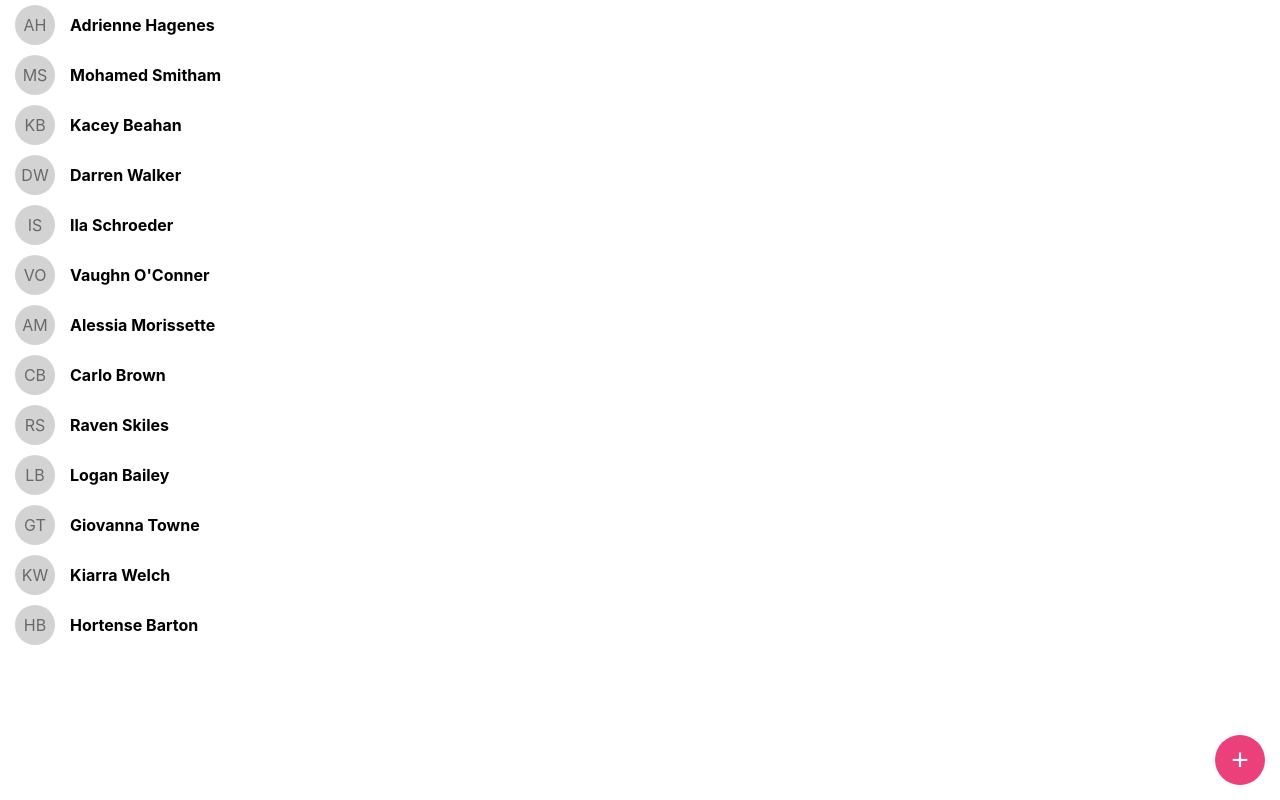
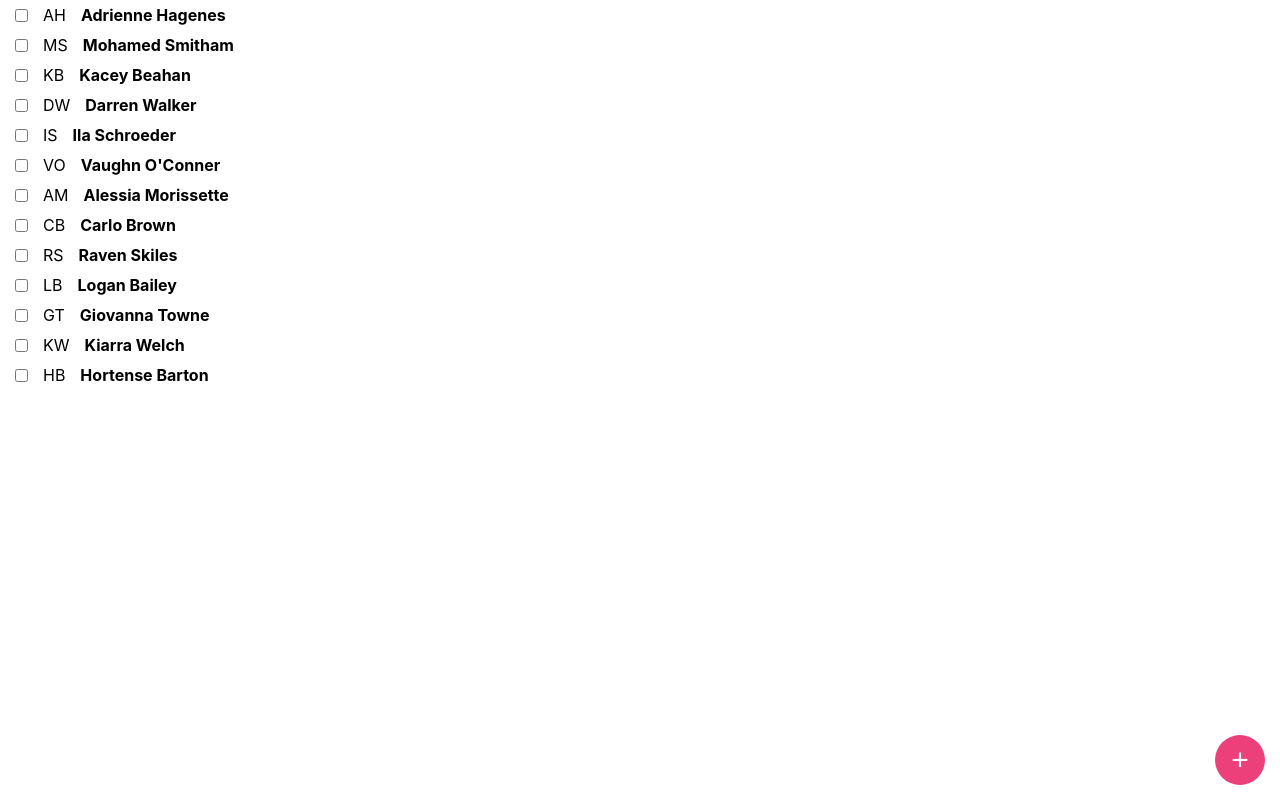
Before and after one commit to NatashaFernandez/agenda-de-contactos, a React (Create React App) app: page / in a window 1280 px wide. Built offline with nearby package versions, Linux system fonts and the light colour scheme.

Commit message:
Improve ContactItem: AvatarEmpty & SelectionMode

```diff
--- a/src/components/contact/ContactItem.jsx
+++ b/src/components/contact/ContactItem.jsx
@@ -1,11 +1,23 @@
-const ContactItem = ({contact, handlers}) => {
+import { useEffect } from "react";
 
-    const AvatarEmpty = (contact.name[0]+contact.lastName[0]).toUpperCase();
+const ContactItem = ({contact, onTouch, isSelectionModeActive}) => {
+
+    let AvatarEmpty = "";
+
+    if(contact.name.length)
+        AvatarEmpty += contact.name.trim()[0].toUpperCase();
+    if(contact.lastName.length)
+        AvatarEmpty += contact.lastName.trim()[0].toUpperCase();
+
+    const fireOnTouch = () => {
+        onTouch(contact);
+    }
 
     return (
-        <li key={contact.id} className="contact-item">
-            <div className={`contact-item__media_avatar-icon${!contact.avatar && "--empty"}`}>{!contact.avatar?AvatarEmpty:contact.avatar}</div>
-            <div className="contact-item__media-info_name"><h4>{`${contact.name} ${contact.lastName}`}</h4></div>
+        <li key={contact.id} id={contact.id} className="contact-item" onClick={fireOnTouch}>
+            <input className={`contact-item__selector ${isSelectionModeActive?"":"is-not-visible"}`} type={"checkbox"}/>
+            <div className={`contact-item__media__avatar-icon${!contact.avatar && "--empty"}`}>{!contact.avatar?AvatarEmpty:contact.avatar}</div>
+            <h4 className="contact-item__media-info_name">{`${contact.name} ${contact.lastName}`}</h4>
         </li>
     )
 }
```
